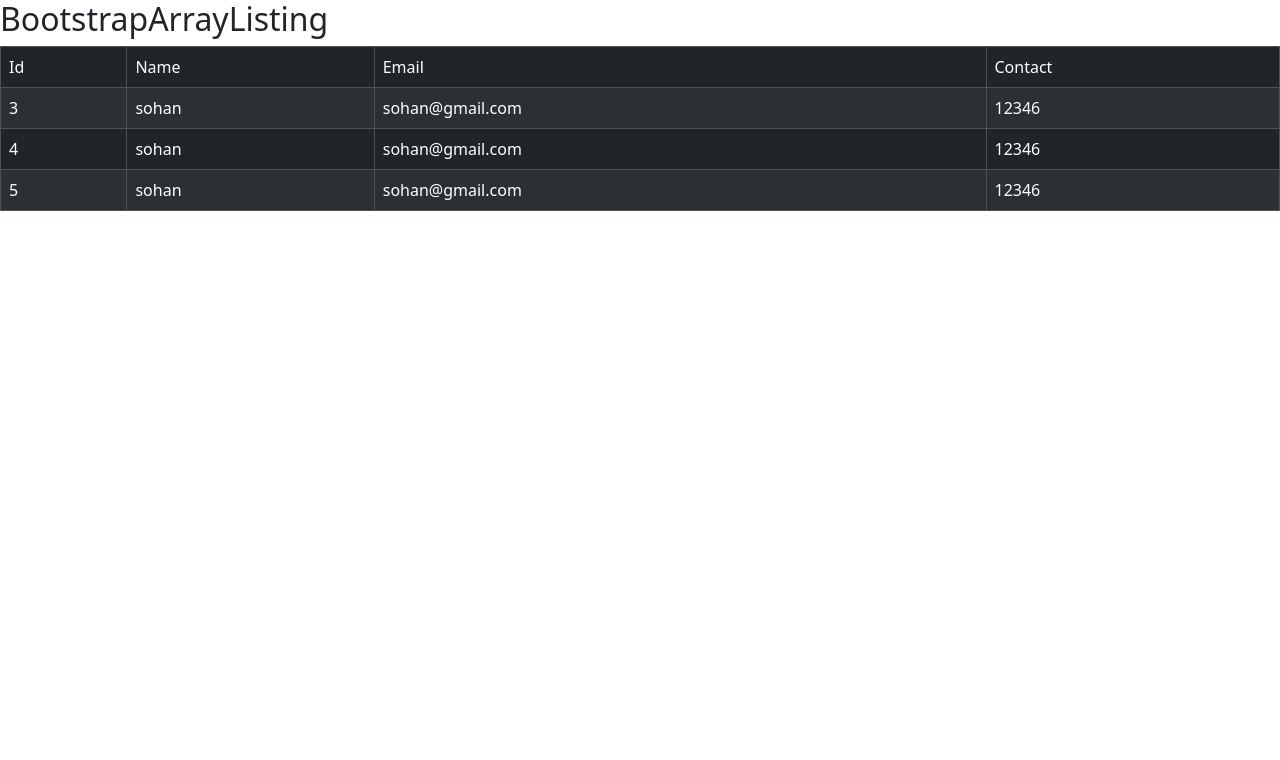
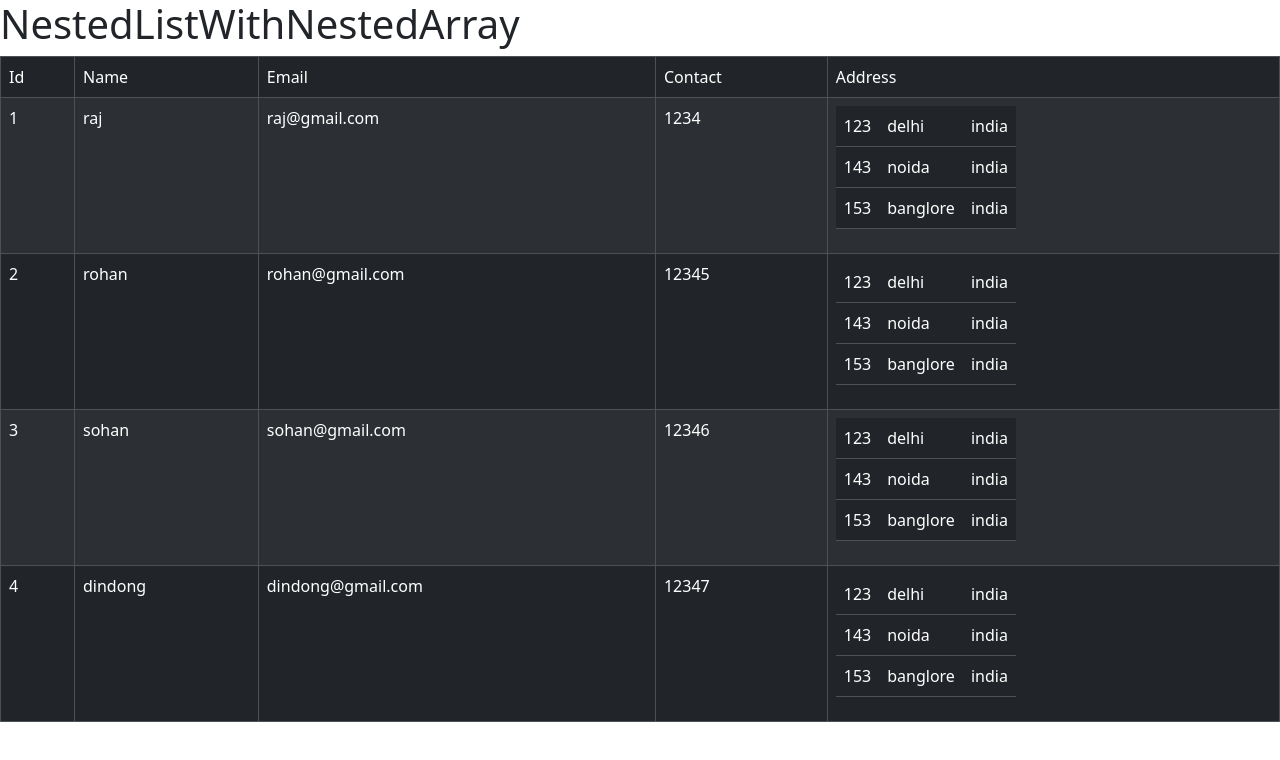
Before and after one commit to Rajasva-Raj-CODE/React.JS-, a React (Vite) app in the folder FunctionBasedComponents/: page / in a window 1280 px wide. Shown: the top 760 px of the page. Built offline with nearby package versions, Linux system fonts and the light colour scheme.

Commit message:
componets done

```diff
--- a/FunctionBasedComponents/src/App.jsx
+++ b/FunctionBasedComponents/src/App.jsx
@@ -10,6 +10,7 @@ import UseRef from "./Components/UseRef Hook/UseRef";
 import ForwardRef from "./Components/ForwardRef/ForwardRef";
 import ArrayListing from "./Components/ArrayListing/ArrayListing";
 import BootstrapArrayListing from "./Components/BootstrapArrayListing/BootstrapArrayListing";
+import NestedListWithNestedArray from "./Components/NestedListWithNestedArray/NestedListWithNestedArray";
 const App = () => {
   // const [count,setCount] = useState(0)
   // const [age, setAge] = useState(20);
@@ -29,7 +30,8 @@ const App = () => {
       {/* <UseRef/> */}
       {/* <ForwardRef/> */}
       {/* <ArrayListing/> */}
-      <BootstrapArrayListing/>
+      {/* <BootstrapArrayListing/> */}
+      <NestedListWithNestedArray/>
     </>
   );
 };
--- /dev/null
+++ b/FunctionBasedComponents/src/Components/NestedListWithNestedArray/NestedListWithNestedArray.jsx
@@ -0,0 +1,90 @@
+import React from "react";
+import Table from "react-bootstrap/Table";
+const NestedListWithNestedArray = () => {
+  const employeeInfo = [
+    {
+      name: "raj",
+      email: "raj@gmail.com",
+      contact: 1234,
+      address: [
+        { houseNo: "123", city: "delhi", country: "india" },
+        { houseNo: "143", city: "noida", country: "india" },
+        { houseNo: "153", city: "banglore", country: "india" },
+      ],
+    },
+    {
+      name: "rohan",
+      email: "rohan@gmail.com",
+      contact: 12345,
+      address: [
+        { houseNo: "123", city: "delhi", country: "india" },
+        { houseNo: "143", city: "noida", country: "india" },
+        { houseNo: "153", city: "banglore", country: "india" },
+      ],
+    },
+    {
+      name: "sohan",
+      email: "sohan@gmail.com",
+      contact: 12346,
+      address: [
+        { houseNo: "123", city: "delhi", country: "india" },
+        { houseNo: "143", city: "noida", country: "india" },
+        { houseNo: "153", city: "banglore", country: "india" },
+      ],
+    },
+    {
+      name: "dindong",
+      email: "dindong@gmail.com",
+      contact: 12347,
+      address: [
+        { houseNo: "123", city: "delhi", country: "india" },
+        { houseNo: "143", city: "noida", country: "india" },
+        { houseNo: "153", city: "banglore", country: "india" },
+      ],
+    },
+  ];
+
+  return (
+    <div>
+      <h1>NestedListWithNestedArray</h1>
+      <Table bordered hover striped variant="dark">
+        <thead>
+          <tr>
+            <td>Id</td>
+            <td>Name</td>
+            <td>Email</td>
+            <td>Contact</td>
+            <td>Address</td>
+          </tr>
+        </thead>
+        <tbody>
+          {employeeInfo.map((item, index) => (
+            <tr key={index}>
+              <td>{index + 1}</td>
+              <td>{item.name}</td>
+              <td>{item.email}</td>
+              <td>{item.contact}</td>
+              <td>
+                <tbody>
+                  <Table variant="dark">
+                    <tbody>
+                      {item.address.map((data, index) => (
+                        <tr key={index}>
+                          <td>{data.houseNo}</td>
+                          <td>{data.city}</td>
+                          <td>{data.country}</td>
+                        </tr>
+                      ))}
+                    </tbody>
+                  </Table>
+                </tbody>
+              </td>
+            </tr>
+          ))}
+        </tbody>
+      </Table>
+    </div>
+  );
+};
+
+export default NestedListWithNestedArray;
```
